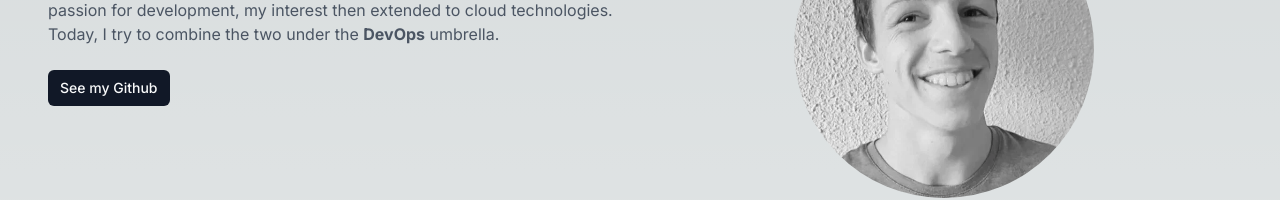
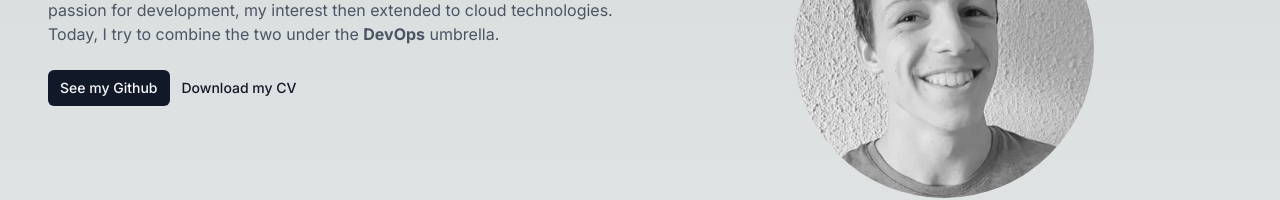
Before and after one commit to RedbeanGit/portfolio, a Next.js app: page / in a window 1280 px wide. Shown: the part 246-446 px from the top of the page. Built offline with nearby package versions, Linux system fonts and the light colour scheme; a web font is replaced by a local one.

Commit message:
fix: add my cv
Signed-off-by: RedbeanGit <dubois.julien.mail@gmail.com>

```diff
--- a/src/app/page.tsx
+++ b/src/app/page.tsx
@@ -75,11 +75,18 @@ export default function Home() {
                 then extended to cloud technologies. Today, I try to combine the
                 two under the <strong>DevOps</strong> umbrella.
               </p>
-              <Button asChild size="sm">
-                <Link href="https://github.com/RedbeanGit" target="_blank">
-                  See my Github
-                </Link>
-              </Button>
+              <div className="flex items-center">
+                <Button asChild size="sm">
+                  <Link href="https://github.com/RedbeanGit" target="_blank">
+                    See my Github
+                  </Link>
+                </Button>
+                <Button asChild size="sm" variant="link">
+                  <Link href="/cv.pdf" target="_blank">
+                    Download my CV
+                  </Link>
+                </Button>
+              </div>
             </div>
             <div className="flex justify-center">
               <Image
```
Also changed, not shown: 1 other file (tests, documents, lock files or other folders).
